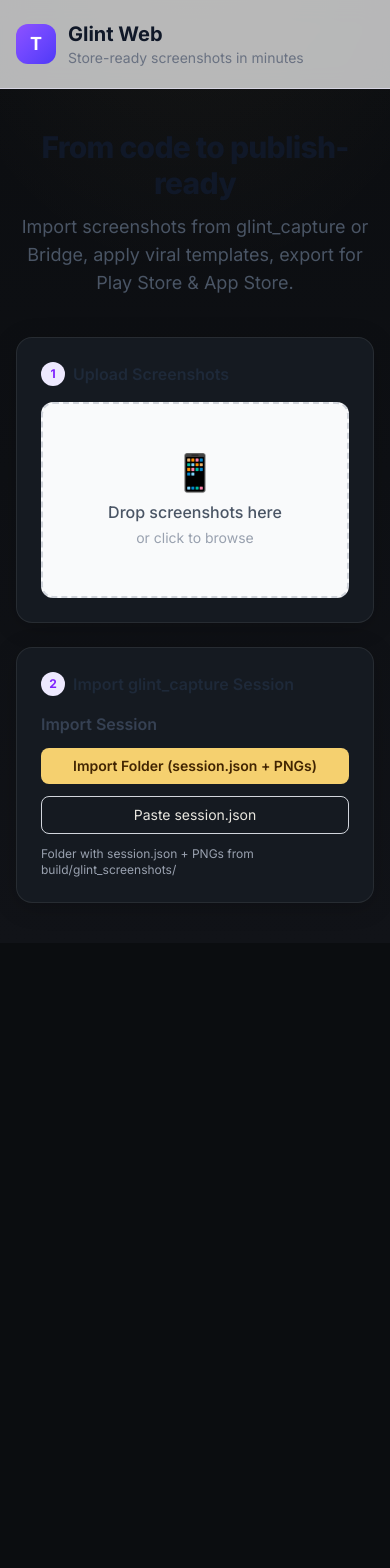
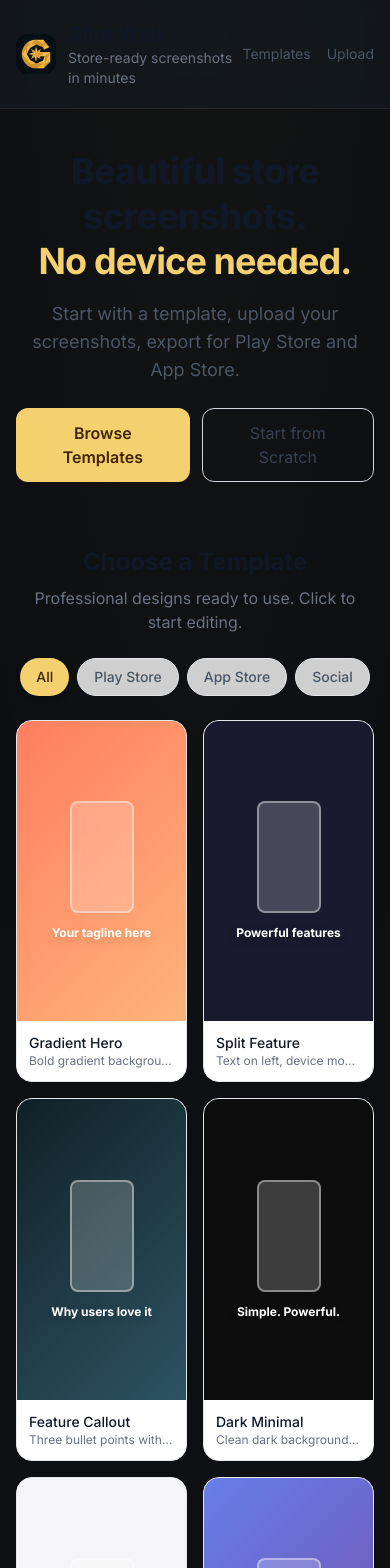
Before and after one commit to Glint-Org/Glint-Web, a React (Vite) app: page / in a window 390 px wide. Shown: the top 1568 px of the page. Before the commit the page ends 943 px from the top, so only its background shows below. Built offline with nearby package versions, Linux system fonts and the light colour scheme.

Commit message:
theme: apply brand tokens to Home and Editor pages

```diff
--- a/src/pages/Editor.jsx
+++ b/src/pages/Editor.jsx
@@ -1,5 +1,5 @@
 import { useState, useEffect } from 'react';
-import { useLocation } from 'react-router-dom';
+import { useLocation, useNavigate } from 'react-router-dom';
 import FrameEditor from '../components/FrameEditor';
 import FrameSelector from '../components/FrameSelector';
 import ThemeSelector from '../components/ThemeSelector';
@@ -15,11 +15,12 @@
 
 export default function Editor() {
   const location = useLocation();
+  const navigate = useNavigate();
   const [screenshots, setScreenshots] = useState(location.state?.screenshots || []);
   const [session, setSession] = useState(location.state?.session || null);
   const [background, setBackground] = useState(null);
   const [frame, setFrame] = useState(null);
-  const [template, setTemplate] = useState(null);
+  const [template, setTemplate] = useState(location.state?.template || null);
   const [textOverlay, setTextOverlay] = useState({ text: '', style: {} });
   const [appName, setAppName] = useState(session?.app ?? '');
   const [tagline, setTagline] = useState(session?.tagline ?? '');
@@ -28,6 +29,7 @@
   const [previewIndex, setPreviewIndex] = useState(0);
   const [themes, setThemes] = useState({});
   const [bridgeToken, setBridgeToken] = useState('');
+  const [sidebarTab, setSidebarTab] = useState('templates');
   const bridge = useGLINTBridge();
 
   useEffect(() => {
@@ -55,151 +57,129 @@
     setPreviewIndex(0);
   };
 
+  const hasScreenshots = screenshots.length > 0;
+
   return (
-    <div className="min-h-screen glint-gradient-bg flex flex-col">
-      <header className="bg-white/80 backdrop-blur-md border-b border-violet-100/60 px-4 py-4 flex items-center justify-between sticky top-0 z-10">
+    <div className="min-h-screen bg-gray-50 flex flex-col">
+      <header className="bg-white border-b border-gray-200 px-4 py-3 flex items-center justify-between sticky top-0 z-10">
         <div className="flex items-center gap-3">
-          <div className="w-8 h-8 rounded-lg bg-gradient-to-br from-violet-500 to-indigo-600 flex items-center justify-center text-white font-bold text-sm">T</div>
-          <h1 className="text-lg font-bold text-gray-900">Glint Editor</h1>
+          <button onClick={() => navigate('/')} className="text-gray-500 hover:text-gray-700 text-sm">Home</button>
+          <div className="w-px h-5 bg-gray-300" />
+          <img src="/logo.png" alt="Glint" className="w-8 h-8 rounded-lg" />
+          <h1 className="text-lg font-bold text-gray-900">Editor</h1>
         </div>
         <div className="flex items-center gap-3">
           {bridge.error && !bridge.connected && (
             <div className="flex items-center gap-2">
-              <input
-                type="text"
-                placeholder="Bridge pairing token"
-                value={bridgeToken}
-                onChange={(e) => setBridgeToken(e.target.value)}
-                className="px-3 py-1 border rounded text-xs w-36"
-              />
-              <button
-                onClick={() => bridge.connect(bridgeToken)}
-                className="px-3 py-1 bg-purple-600 text-white rounded text-xs hover:bg-purple-700"
-              >
-                Pair
-              </button>
+              <input type="text" placeholder="Bridge token" value={bridgeToken} onChange={(e) => setBridgeToken(e.target.value)} className="px-3 py-1 border rounded text-xs w-32" />
+              <button onClick={() => bridge.connect(bridgeToken)} className="px-3 py-1 bg-glint-accent text-glint-text-on-accent rounded text-xs hover:bg-glint-accent-hover">Pair</button>
             </div>
           )}
-          <span className={`px-3 py-1 rounded-full text-xs font-semibold ${
-            bridge.connected ? 'bg-emerald-100 text-emerald-700' :
-            bridge.pairing ? 'bg-amber-100 text-amber-700' :
-            'bg-gray-100 text-gray-500'
-          }`}>
-            {bridge.connected ? '● Bridge Connected' :
-             bridge.pairing ? '◌ Pairing...' :
-             '○ Bridge Offline'}
+          <span className={`px-3 py-1 rounded-full text-xs font-semibold ${bridge.connected ? 'bg-green-100 text-green-700' : bridge.pairing ? 'bg-yellow-100 text-yellow-700' : 'bg-gray-100 text-gray-500'}`}>
+            {bridge.connected ? 'Connected' : bridge.pairing ? 'Pairing...' : 'Bridge Offline'}
           </span>
         </div>
       </header>
 
-      <div className="flex flex-1">
-        <aside className="w-72 bg-white/90 backdrop-blur-sm border-r border-violet-100/60 p-4 space-y-6 overflow-y-auto">
+      <div className="flex flex-1 overflow-hidden">
+        <aside className="w-80 bg-white border-r border-gray-200 flex flex-col overflow-hidden">
+          <div className="flex border-b border-gray-200">
+            {[{ id: 'templates', label: 'Templates' }, { id: 'design', label: 'Design' }, { id: 'export', label: 'Export' }].map((tab) => (
+              <button key={tab.id} onClick={() => setSidebarTab(tab.id)}
+                className={`flex-1 px-3 py-3 text-sm font-medium transition-colors ${sidebarTab === tab.id ? 'text-glint-accent border-b-2 border-glint-accent' : 'text-gray-500 hover:text-gray-700'}`}>
+                {tab.label}
+              </button>
+            ))}
+          </div>
+
+          <div className="flex-1 overflow-y-auto p-4 space-y-4">
+            {sidebarTab === 'templates' && (
+              <>
+                <TemplateGallery selected={template} onChange={setTemplate} />
+                {template && screenshots.length > 1 && (
+                  <div className="space-y-2">
+                    <h3 className="font-semibold text-gray-700 text-sm">Preview Screen</h3>
+                    <div className="flex gap-1 flex-wrap">
+                      {screenshots.map((_, i) => (
+                        <button key={i} onClick={() => setPreviewIndex(i)}
+                          className={`px-3 py-1 rounded text-xs ${previewIndex === i ? 'bg-glint-accent text-glint-text-on-accent' : 'bg-gray-100 text-gray-600 hover:bg-gray-200'}`}>
+                          {i + 1}
+                        </button>
+                      ))}
+                    </div>
+                  </div>
+                )}
+              </>
+            )}
+
+            {sidebarTab === 'design' && (
+              <>
                 <SessionImporter onImport={handleSessionImport} />
-
                 {bridge.connected && (
-            <button
-              onClick={() => bridge.captureSingle()}
-              className="w-full px-4 py-2 bg-purple-600 text-white rounded-lg hover:bg-purple-700"
-            >
+                  <button onClick={() => bridge.captureSingle()} className="w-full px-4 py-2 glint-btn-primary rounded-lg text-sm">
                     Capture from Device
                   </button>
                 )}
-
-          <TemplateGallery selected={template} onChange={setTemplate} />
-
                 <ScreenshotReorder screenshots={screenshots} onReorder={setScreenshots} />
-
-          <div className="space-y-2">
-            <h3 className="font-semibold text-gray-700">App Info</h3>
-            <input
-              type="text"
-              placeholder="App name"
-              value={appName}
-              onChange={(e) => setAppName(e.target.value)}
-              className="w-full px-3 py-2 border rounded-lg text-sm"
-            />
-            <input
-              type="text"
-              placeholder="Tagline / headline"
-              value={tagline}
-              onChange={(e) => setTagline(e.target.value)}
-              className="w-full px-3 py-2 border rounded-lg text-sm"
-            />
-          </div>
-
-          <div className="space-y-2">
-            <h3 className="font-semibold text-gray-700">Export Preset</h3>
-            <select
-              value={exportPreset}
-              onChange={(e) => setExportPreset(e.target.value)}
-              className="w-full px-3 py-2 border rounded-lg text-sm"
-            >
-              <option value="play">Play Store (1080×1920)</option>
-              <option value="ios">App Store Phone (1290×2796)</option>
-              <option value="ios-tablet">App Store Tablet (2048×2732)</option>
-            </select>
-          </div>
-
                 {!template && (
                   <>
                     <FrameSelector selected={frame} onChange={setFrame} />
                     <ThemeSelector selected={background} onChange={setBackground} />
                     <div className="space-y-2">
-                <h3 className="font-semibold text-gray-700">Text Overlay</h3>
-                <input
-                  type="text"
-                  placeholder="App name"
-                  value={textOverlay.text}
-                  onChange={(e) => setTextOverlay((p) => ({ ...p, text: e.target.value }))}
-                  className="w-full px-3 py-2 border rounded-lg text-sm"
-                />
+                      <h3 className="font-semibold text-gray-700 text-sm">Text Overlay</h3>
+                      <input type="text" placeholder="App name or tagline" value={textOverlay.text} onChange={(e) => setTextOverlay((p) => ({ ...p, text: e.target.value }))} className="w-full px-3 py-2 border rounded-lg text-sm" />
                     </div>
-              <ExportManager canvas={canvas} screenshots={screenshots} />
+                  </>
+                )}
+                <div className="space-y-2">
+                  <h3 className="font-semibold text-gray-700 text-sm">App Info</h3>
+                  <input type="text" placeholder="App name" value={appName} onChange={(e) => setAppName(e.target.value)} className="w-full px-3 py-2 border rounded-lg text-sm" />
+                  <input type="text" placeholder="Tagline / headline" value={tagline} onChange={(e) => setTagline(e.target.value)} className="w-full px-3 py-2 border rounded-lg text-sm" />
+                </div>
+                <div className="space-y-2">
+                  <h3 className="font-semibold text-gray-700 text-sm">Export Preset</h3>
+                  <select value={exportPreset} onChange={(e) => setExportPreset(e.target.value)} className="w-full px-3 py-2 border rounded-lg text-sm">
+                    <option value="play">Play Store (1080x1920)</option>
+                    <option value="ios">App Store Phone (1290x2796)</option>
+                    <option value="ios-tablet">App Store Tablet (2048x2732)</option>
+                  </select>
+                </div>
               </>
             )}
 
-          {template && (
-            <BatchProcessor
-              screenshots={screenshots}
-              template={template}
-              metadata={{ headline: tagline, tagline, app: appName }}
-              exportPreset={exportPreset}
-            />
+            {sidebarTab === 'export' && (
+              <>
+                {template ? (
+                  <BatchProcessor screenshots={screenshots} template={template} metadata={{ headline: tagline, tagline, app: appName }} exportPreset={exportPreset} />
+                ) : (
+                  <ExportManager canvas={canvas} screenshots={screenshots} />
                 )}
-
                 <QRExporter session={session ?? { app: appName, tagline, store: exportPreset }} />
+              </>
+            )}
+          </div>
         </aside>
 
-        <main className="flex-1 p-6 overflow-auto">
-          {screenshots.length === 0 ? (
-            <div className="flex items-center justify-center h-full text-gray-400">
-              <p>Upload screenshots, import a session folder, or connect to Glint Bridge</p>
+        <main className="flex-1 p-6 overflow-auto flex items-center justify-center bg-gray-100">
+          {!hasScreenshots && !template ? (
+            <div className="text-center space-y-4 max-w-md">
+              <div className="w-16 h-16 rounded-2xl bg-glint-accent-muted flex items-center justify-center mx-auto">
+                <svg className="w-8 h-8 text-glint-accent" fill="none" viewBox="0 0 24 24" stroke="currentColor"><path strokeLinecap="round" strokeLinejoin="round" strokeWidth={2} d="M4 16l4.586-4.586a2 2 0 012.828 0L16 16m-2-2l1.586-1.586a2 2 0 012.828 0L20 14m-6-6h.01M6 20h12a2 2 0 002-2V6a2 2 0 00-2-2H6a2 2 0 00-2 2v12a2 2 0 002 2z" /></svg>
+              </div>
+              <p className="text-gray-500">Upload screenshots, import a session, or select a template to get started.</p>
             </div>
           ) : (
-            <div className="space-y-4">
+            <div className="space-y-4 w-full max-w-2xl">
               {template && screenshots.length > 1 && (
-                <div className="flex gap-2 justify-center flex-wrap">
+                <div className="flex gap-2 justify-center">
                   {screenshots.map((_, i) => (
-                    <button
-                      key={i}
-                      onClick={() => setPreviewIndex(i)}
-                      className={`px-3 py-1 rounded text-sm ${
-                        previewIndex === i ? 'bg-purple-600 text-white' : 'bg-gray-200'
-                      }`}
-                    >
-                      Screen {i + 1}
+                    <button key={i} onClick={() => setPreviewIndex(i)} className={`w-12 h-20 rounded-lg border-2 overflow-hidden ${previewIndex === i ? 'border-glint-accent' : 'border-gray-300'}`}>
+                      <img src={screenshots[i]} alt={`Screen ${i + 1}`} className="w-full h-full object-cover" />
                     </button>
                   ))}
                 </div>
               )}
-              <FrameEditor
-                screenshots={template ? [screenshots[previewIndex]] : screenshots}
-                background={background}
-                textOverlay={textOverlay}
-                frame={frame}
-                onCanvasReady={setCanvas}
-                templateMode={!!template}
-              />
+              <FrameEditor screenshots={template ? [screenshots[previewIndex]] : screenshots} background={background} textOverlay={textOverlay} frame={frame} onCanvasReady={setCanvas} templateMode={!!template} />
             </div>
           )}
         </main>
--- a/src/pages/Home.jsx
+++ b/src/pages/Home.jsx
@@ -1,86 +1,168 @@
-import { useState } from 'react';
+import { useState, useEffect } from 'react';
 import { useNavigate } from 'react-router-dom';
 import UploadZone from '../components/UploadZone';
 import SessionImporter from '../components/SessionImporter';
+import { loadAllTemplates } from '../utils/templateLoader';
+
+const CATEGORIES = [
+  { id: 'all', label: 'All' },
+  { id: 'play', label: 'Play Store' },
+  { id: 'ios', label: 'App Store' },
+  { id: 'social', label: 'Social' },
+];
 
 export default function Home() {
-  const [screenshots, setScreenshots] = useState([]);
-  const [session, setSession] = useState(null);
+  const [templates, setTemplates] = useState([]);
+  const [loading, setLoading] = useState(true);
+  const [activeCategory, setActiveCategory] = useState('all');
   const navigate = useNavigate();
+
+  useEffect(() => {
+    loadAllTemplates()
+      .then(setTemplates)
+      .finally(() => setLoading(false));
+  }, []);
+
+  const filteredTemplates = activeCategory === 'all'
+    ? templates
+    : templates.filter((t) => t.store === activeCategory || !t.store);
 
   const handleUpload = (files) => {
     const urls = files.map((f) => URL.createObjectURL(f));
-    setScreenshots(urls);
+    navigate('/editor', { state: { screenshots: urls } });
   };
 
   const handleSessionImport = ({ screenshots: imported, session: importedSession }) => {
-    setScreenshots(imported);
-    setSession(importedSession);
+    navigate('/editor', { state: { screenshots: imported, session: importedSession } });
   };
 
-  const handleStartEditing = () => {
-    navigate('/editor', { state: { screenshots, session } });
+  const handleStartFromTemplate = (template) => {
+    navigate('/editor', { state: { template } });
   };
 
   return (
     <div className="min-h-screen glint-gradient-bg">
-      <header className="border-b border-violet-100/60 bg-white/70 backdrop-blur-md sticky top-0 z-10">
-        <div className="max-w-5xl mx-auto px-4 py-5 flex items-center gap-3">
-          <div className="w-10 h-10 rounded-xl bg-gradient-to-br from-violet-500 to-indigo-600 flex items-center justify-center text-white font-bold text-lg">
-            T
-          </div>
+      <header className="border-b border-glint-border bg-glint-surface/70 backdrop-blur-md sticky top-0 z-10">
+        <div className="max-w-6xl mx-auto px-4 py-5 flex items-center justify-between">
+          <div className="flex items-center gap-3">
+            <img src="/logo.png" alt="Glint" className="w-10 h-10 rounded-xl" />
             <div>
               <h1 className="text-xl font-bold text-gray-900">Glint Web</h1>
               <p className="text-sm text-gray-500">Store-ready screenshots in minutes</p>
             </div>
           </div>
+          <nav className="flex items-center gap-4 text-sm">
+            <a href="#templates" className="text-gray-600 hover:text-gray-900">Templates</a>
+            <a href="#upload" className="text-gray-600 hover:text-gray-900">Upload</a>
+          </nav>
+        </div>
       </header>
 
-      <main className="max-w-5xl mx-auto px-4 py-10 space-y-10">
-        <section className="text-center max-w-2xl mx-auto">
-          <h2 className="text-3xl md:text-4xl font-extrabold text-gray-900 tracking-tight">
-            From code to publish-ready
+      <main className="max-w-6xl mx-auto px-4 py-10 space-y-16">
+        <section className="text-center max-w-3xl mx-auto space-y-4">
+          <h2 className="text-4xl md:text-5xl font-extrabold text-gray-900 tracking-tight leading-tight">
+            Beautiful store screenshots.<br />
+            <span className="text-glint-accent font-bold">No device needed.</span>
           </h2>
-          <p className="mt-3 text-gray-600 text-lg">
-            Import screenshots from glint_capture or Bridge, apply viral templates, export for Play Store & App Store.
+          <p className="text-gray-600 text-lg max-w-xl mx-auto">
+            Start with a template, upload your screenshots, export for Play Store and App Store.
           </p>
+          <div className="flex gap-3 justify-center pt-2">
+            <button onClick={() => document.getElementById('templates')?.scrollIntoView({ behavior: 'smooth' })} className="px-6 py-3 glint-btn-primary rounded-xl text-base">Browse Templates</button>
+            <button onClick={() => document.getElementById('upload')?.scrollIntoView({ behavior: 'smooth' })} className="px-6 py-3 border border-gray-300 rounded-xl text-base text-gray-700 hover:bg-white/80 transition-colors">Start from Scratch</button>
+          </div>
         </section>
 
-        <div className="grid md:grid-cols-2 gap-6">
+        <section id="templates" className="space-y-6">
+          <div className="text-center space-y-2">
+            <h3 className="text-2xl font-bold text-gray-900">Choose a Template</h3>
+            <p className="text-gray-500">Professional designs ready to use. Click to start editing.</p>
+          </div>
+          <div className="flex gap-2 justify-center">
+            {CATEGORIES.map((cat) => (
+              <button key={cat.id} onClick={() => setActiveCategory(cat.id)}
+                className={`px-4 py-2 rounded-full text-sm font-medium transition-all ${activeCategory === cat.id ? 'bg-glint-accent text-glint-text-on-accent shadow-md' : 'bg-white/80 text-gray-600 hover:bg-white border border-gray-200'}`}>
+                {cat.label}
+              </button>
+            ))}
+          </div>
+          {loading ? (
+            <div className="grid grid-cols-2 md:grid-cols-3 lg:grid-cols-4 gap-4">
+              {[...Array(8)].map((_, i) => (<div key={i} className="aspect-[9/16] rounded-2xl bg-white/50 animate-pulse" />))}
+            </div>
+          ) : (
+            <div className="grid grid-cols-2 md:grid-cols-3 lg:grid-cols-4 gap-4">
+              {filteredTemplates.map((t) => (<TemplateCard key={t.id} template={t} onClick={() => handleStartFromTemplate(t)} />))}
+            </div>
+          )}
+        </section>
+
+        <section id="upload" className="space-y-6">
+          <div className="text-center space-y-2">
+            <h3 className="text-2xl font-bold text-gray-900">Or Start from Scratch</h3>
+            <p className="text-gray-500">Upload your screenshots and customize everything.</p>
+          </div>
+          <div className="grid md:grid-cols-2 gap-6 max-w-4xl mx-auto">
             <div className="glint-card rounded-2xl p-6">
-            <h3 className="font-semibold text-gray-800 mb-4 flex items-center gap-2">
-              <span className="w-6 h-6 rounded-full bg-violet-100 text-violet-600 text-xs flex items-center justify-center font-bold">1</span>
+              <h4 className="font-semibold text-gray-800 mb-4 flex items-center gap-2">
+                <span className="w-6 h-6 rounded-full bg-glint-accent-muted text-glint-accent text-xs flex items-center justify-center font-bold">1</span>
                 Upload Screenshots
-            </h3>
+              </h4>
               <UploadZone onUpload={handleUpload} />
             </div>
             <div className="glint-card rounded-2xl p-6">
-            <h3 className="font-semibold text-gray-800 mb-4 flex items-center gap-2">
-              <span className="w-6 h-6 rounded-full bg-violet-100 text-violet-600 text-xs flex items-center justify-center font-bold">2</span>
+              <h4 className="font-semibold text-gray-800 mb-4 flex items-center gap-2">
+                <span className="w-6 h-6 rounded-full bg-glint-accent-muted text-glint-accent text-xs flex items-center justify-center font-bold">2</span>
                 Import glint_capture Session
-            </h3>
+              </h4>
               <SessionImporter onImport={handleSessionImport} />
-            <p className="text-xs text-gray-400 mt-3">
-              Folder with session.json + PNGs from build/glint_screenshots/
-            </p>
+              <p className="text-xs text-gray-400 mt-3">Folder with session.json + PNGs from glint capture</p>
             </div>
           </div>
+        </section>
 
-        {screenshots.length > 0 && (
-          <div className="glint-card rounded-2xl p-8 text-center space-y-4">
-            <p className="text-emerald-600 font-semibold text-lg">
-              {screenshots.length} screenshot{screenshots.length > 1 ? 's' : ''} ready
-              {session?.app && <span className="text-gray-600"> — {session.app}</span>}
-            </p>
-            <button
-              onClick={handleStartEditing}
-              className="px-8 py-3.5 glint-btn-primary rounded-xl text-lg"
-            >
-              Apply Templates & Export →
-            </button>
-          </div>
-        )}
+        <footer className="text-center text-sm text-gray-400 py-8 border-t border-gray-200">
+          <p>Part of the <a href="https://github.com/darkmintis/Glint-Org" className="text-glint-accent hover:text-glint-accent-hover">Glint</a> ecosystem</p>
+        </footer>
       </main>
     </div>
   );
 }
+
+function TemplateCard({ template, onClick }) {
+  const bgStyle = getPreviewBg(template);
+  return (
+    <button onClick={onClick} className="group text-left rounded-2xl overflow-hidden border border-gray-200 hover:border-glint-accent hover:shadow-lg transition-all bg-white">
+      <div className="aspect-[9/16] relative overflow-hidden" style={bgStyle}>
+        <div className="absolute inset-0 flex flex-col items-center justify-center p-4">
+          {template.layers?.some((l) => l.type === 'device-frame') && (
+            <div className="w-16 h-28 rounded-lg border-2 border-white/40 bg-white/20 backdrop-blur-sm mb-3" />
+          )}
+          {template.layers?.filter((l) => l.type === 'headline').map((l, i) => (
+            <div key={i} className="text-white text-xs font-bold text-center drop-shadow-lg px-2">{l.placeholder || 'Your Headline'}</div>
+          ))}
+        </div>
+        <div className="absolute inset-0 bg-gradient-to-t from-black/40 to-transparent opacity-0 group-hover:opacity-100 transition-opacity" />
+        <div className="absolute bottom-0 left-0 right-0 p-3 text-white text-xs font-semibold opacity-0 group-hover:opacity-100 transition-opacity">Use this template</div>
+      </div>
+      <div className="p-3">
+        <div className="font-medium text-sm text-gray-900 truncate">{template.name}</div>
+        <div className="text-xs text-gray-500 truncate">{template.description}</div>
+      </div>
+    </button>
+  );
+}
+
+function getPreviewBg(template) {
+  const bgLayer = template.layers?.find((l) => l.type === 'background');
+  if (!bgLayer) return { background: 'linear-gradient(135deg, #667eea 0%, #764ba2 100%)' };
+  if (bgLayer.theme === 'sunset-gradient') return { background: 'linear-gradient(135deg, #ff7e5f 0%, #feb47b 100%)' };
+  if (bgLayer.theme === 'ocean-gradient') return { background: 'linear-gradient(135deg, #0f2027 0%, #203a43 50%, #2c5364 100%)' };
+  if (bgLayer.theme === 'purple-gradient') return { background: 'linear-gradient(135deg, #667eea 0%, #764ba2 100%)' };
+  if (bgLayer.theme === 'mint-gradient') return { background: 'linear-gradient(135deg, #11998e 0%, #38ef7d 100%)' };
+  if (bgLayer.theme === 'dark-solid') return { background: '#1a1a2e' };
+  if (bgLayer.theme === 'dark-minimal') return { background: '#0d0d0d' };
+  if (bgLayer.theme === 'ios-light') return { background: '#f5f5f7' };
+  if (bgLayer.theme === 'light-solid') return { background: '#ffffff' };
+  return { background: 'linear-gradient(135deg, #667eea 0%, #764ba2 100%)' };
+}
```
Lines whose indentation alone changed are shown as unchanged.
